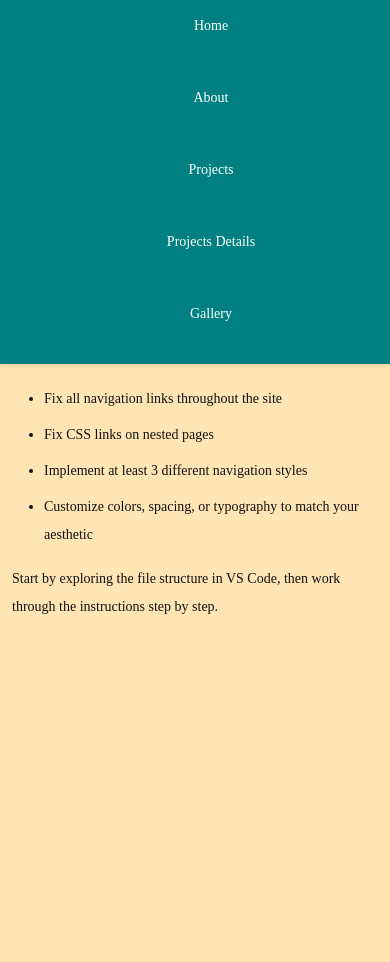
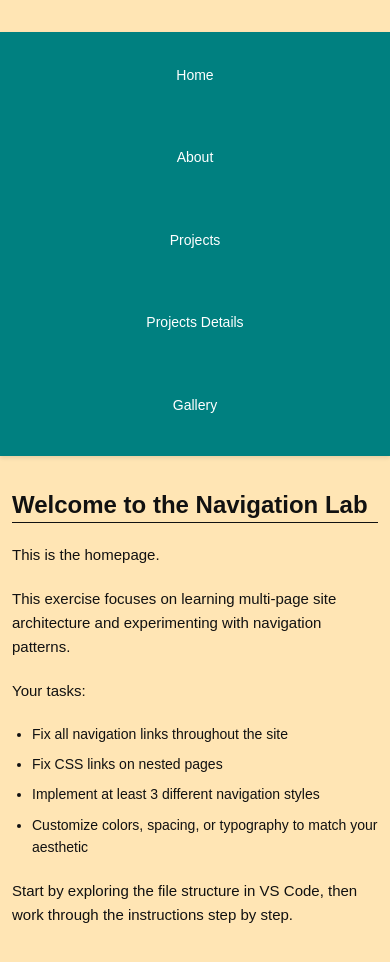
Before and after one commit to Jstein0914/course-portfolio, a plain HTML site: page week-06-exercise-01/index.html in a window 390 px wide. Before the commit the page ends 844 px from the top, so only its background shows below. Drawn offline with Linux system fonts and the light colour scheme.

Commit message:
Final Commit
Updates to fonts, colors, root, layout, and media query changes for phones.

```diff
--- a/week-06-exercise-01/css/style.css
+++ b/week-06-exercise-01/css/style.css
@@ -8,39 +8,36 @@
 }
 
 /* ------------------------------
+   Global Variables
+------------------------------ */
+:root {
+  --space-xs: 8px;
+  --space-sm: 12px;
+  --space-md: 20px;
+  --space-lg: 32px;
+  --space-xl: 48px;
+}
+
+/* ------------------------------
    Body Styles
 ------------------------------ */
 body {
-  font-family: "Times New Roman", serif;
+  font-family: Arial, sans-serif;
   font-size: 16px;
-  line-height: 2;
+  line-height: 1.6;
   color: #111111;
   min-height: 100vh;
-  padding: 32px 0;
+  padding: var(--space-lg) 0;
+  background-color: #FFE5B4;
 }
 
 /* ------------------------------
-   Background + Text Colors
+   Text Colors by Page
 ------------------------------ */
-body.home {
-  background-color: #FFE5B4;
-  color: #111111;
-}
-
-body.about {
-  background-color: #FFE5B4;
-  color: #000000;
-}
-
-body.projects {
-  background-color: #FFE5B4;
-  color: #000000;
-}
-
-body.gallery {
-  background-color: #FFE5B4;
-  color: #000000;
-}
+body.home { color: #111111; }
+body.about,
+body.projects,
+body.gallery { color: #000000; }
 
 /* ------------------------------
    Main Content Area
@@ -48,9 +45,9 @@ body.gallery {
 main {
   max-width: 800px;
   width: 100%;
-  padding: 0 16px;
+  padding: 0 var(--space-sm);
   margin-left: 240px;
-  margin-top: 32px;
+  margin-top: var(--space-lg);
   background-color: #FFE5B4;
 }
 
@@ -58,15 +55,22 @@ main {
    Headings
 ------------------------------ */
 h1, h2 {
+  font-family: Arial, sans-serif;
+  font-weight: bold;
+  line-height: 1.3;
   border-bottom: 1px solid currentColor;
+  margin-bottom: var(--space-md);
 }
+
+h1 { font-size: 2rem; }
+h2 { font-size: 1.5rem; }
 
 /* ------------------------------
    Paragraphs & Lists
 ------------------------------ */
-p { margin-bottom: 16px; }
-ul { margin-left: 32px; margin-bottom: 16px; }
-li { margin-bottom: 8px; }
+p { margin-bottom: var(--space-md); }
+ul { margin-left: var(--space-lg); margin-bottom: var(--space-md); }
+li { margin-bottom: var(--space-xs); }
 
 /* ------------------------------
    Links
@@ -84,23 +88,22 @@ a:hover {
    Inline Code
 ------------------------------ */
 code {
-  font-family: monospace;
+  font-family: Consolas, monospace;
+  font-size: 0.9em;
   background-color: #F5F5F5;
-  padding: 2px 6px;
+  padding: 2px var(--space-xs);
   border: 1px solid rgba(0, 0, 0, 0.25);
 }
 
 /* ------------------------------
    Navigation Links
-   Default: white text on teal
-   Hover: gold background with black text
 ------------------------------ */
 .nav-horizontal a,
 .nav-simple a,
 .nav-projects a,
 .nav-custom a {
   display: block;
-  padding: 12px 20px;
+  padding: var(--space-sm) var(--space-md);
   color: #FFFFFF;
   text-decoration: none;
   background-color: #008080;
@@ -122,7 +125,7 @@ code {
   position: fixed;
   top: 0; left: 0; right: 0;
   background-color: #008080;
-  padding: 0 32px;
+  padding: 0 var(--space-lg);
   box-shadow: 0 2px 4px rgba(0, 0, 0, 0.1);
   z-index: 1000;
 }
@@ -130,7 +133,7 @@ code {
 .nav-horizontal ul {
   list-style: none;
   display: flex;
-  gap: 32px;
+  gap: var(--space-md);
 }
 
 .nav-horizontal+main {
@@ -143,15 +146,15 @@ code {
 .nav-simple {
   position: fixed;
   left: 10px;
-  top: 32px;
+  top: var(--space-xl);
   width: 210px;
   background-color: #008080;
   border-radius: 6px;
-  padding: 12px;
+  padding: var(--space-sm);
 }
 
 .nav-simple ul { list-style: none; }
-.nav-simple li { margin-bottom: 12px; }
+.nav-simple li { margin-bottom: var(--space-md); }
 
 /* ------------------------------
    Projects Sidebar Navigation (Project)
@@ -162,11 +165,11 @@ code {
   width: 220px;
   background-color: #008080;
   border-right: 3px solid #8B4513;
-  padding-top: 40px;
+  padding-top: var(--space-lg);
 }
 
 .nav-projects ul { list-style: none; }
-.nav-projects li { margin-bottom: 14px; }
+.nav-projects li { margin-bottom: var(--space-md); }
 
 /* ------------------------------
    Custom Bottom Navigation (Gallery)
@@ -175,7 +178,7 @@ code {
   position: fixed;
   bottom: 0; left: 0; right: 0;
   background-color: #008080;
-  padding: 12px 0;
+  padding: var(--space-sm) 0;
   box-shadow: 0 -2px 4px rgba(0, 0, 0, 0.1);
 }
 
@@ -183,7 +186,7 @@ code {
   list-style: none;
   display: flex;
   justify-content: center;
-  gap: 40px;
+  gap: var(--space-md);
 }
 
 /* ------------------------------
@@ -192,26 +195,93 @@ code {
 /* phones */
 @media (max-width: 479px) {
   body { font-size: 14px; }
+
+  .nav-horizontal {
+    position: static;
+    width: 100%;
+    background-color: #008080;
+    padding: var(--space-sm) 0;
+  }
+
+  .nav-horizontal ul {
+    flex-direction: column;
+    align-items: center;
+    gap: var(--space-sm);
+    padding: 0;
+    margin: 0;
+  }
+
+  .nav-horizontal a,
+  .nav-custom a {
+    padding: var(--space-md);
+    text-align: center;
+    width: 100%;
+  }
+
   main {
     margin-left: 0;
-    margin-top: 100px;
-    padding: 0 12px;
+    margin-top: var(--space-sm);
+    padding: var(--space-sm) var(--space-sm);
+    background-color: #FFE5B4;
   }
+
+    body.home main {
+    margin-top: var(--space-md);
+  }
+
+  body.home h1,
+  body.home h2 {
+    margin-bottom: var(--space-md);
+  }
+
+  body.home p {
+    margin-bottom: var(--space-md);
+  }
+
+  h1 {
+    font-size: 1.5rem;
+    line-height: 1.4;
+    margin-bottom: var(--space-md);
+  }
+
+  h2 {
+    font-size: 1.25rem;
+    line-height: 1.4;
+    margin-bottom: var(--space-md);
+  }
+
+  p {
+    font-size: 15px;
+    line-height: 1.6;
+    margin-bottom: var(--space-md);
+  }
+
+  ul {
+    margin-left: var(--space-md);
+    margin-bottom: var(--space-md);
+  }
+
+  li {
+    margin-bottom: var(--space-xs);
+  }
+
   .nav-simple,
   .nav-projects {
     position: static;
     width: 100%;
     border: none;
-    padding: 8px;
+    padding: var(--space-xs);
+    margin-top: var(--space-sm);
   }
+
   .nav-custom {
     position: static;
     box-shadow: none;
   }
-  .nav-horizontal ul,
+
   .nav-custom ul {
     flex-direction: column;
-    gap: 12px;
+    gap: var(--space-sm);
     align-items: center;
   }
 }
@@ -221,16 +291,20 @@ code {
   body { font-size: 16px; }
   main {
     margin-left: 0;
-    margin-top: 80px;
-    padding: 0 20px;
+    margin-top: var(--space-lg);
+    padding: 0 var(--space-md);
   }
   .nav-simple,
   .nav-projects {
-    width: 180px;
+    position: static;
+    width: 100%;
+    border: none;
+    padding: var(--space-xs);
+    margin-top: var(--space-sm);
   }
   .nav-horizontal ul,
   .nav-custom ul {
-    gap: 20px;
+    gap: var(--space-md);
   }
 }
 
```
